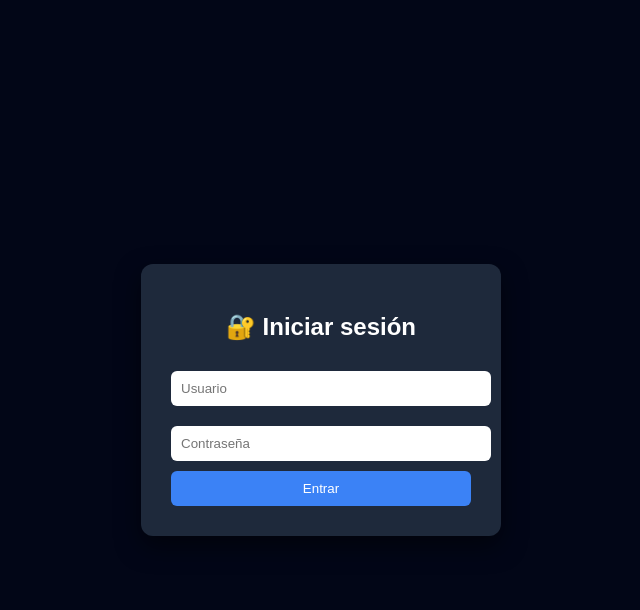
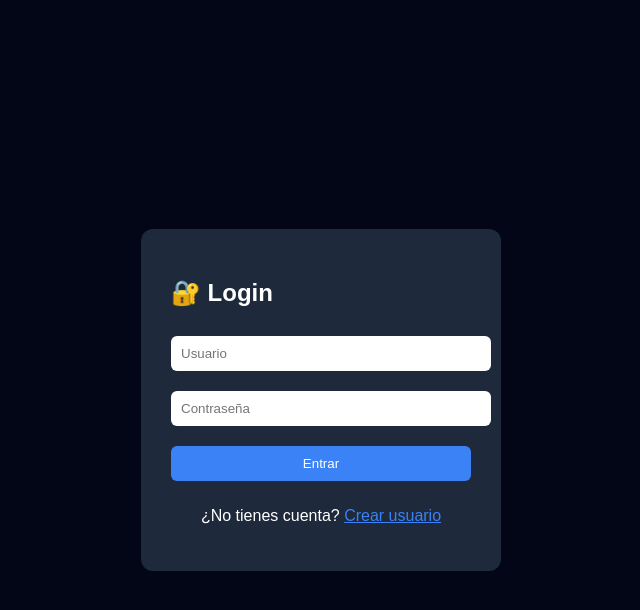
Before and after one commit to juanariasn-cmyk/proyecto-biblioteca, a Flask app: page / in a window 1280 px wide. Shown: the top 610 px of the page, without its empty margins (319-959 px from the left). Run offline with Flask 3, Linux system fonts and the light colour scheme.

Commit message:
Update login.html

```diff
--- a/web_app/templates/login.html
+++ b/web_app/templates/login.html
@@ -2,7 +2,6 @@
 <html>
 <head>
 <title>Login</title>
-
 <style>
 body{
     margin:0;
@@ -14,72 +13,49 @@ body{
     align-items:center;
     height:100vh;
 }
-
-/* CONTENEDOR */
-.login-box{
+.box{
     background:#1e293b;
     padding:30px;
     border-radius:12px;
     width:300px;
-    box-shadow:0 10px 25px rgba(0,0,0,0.5);
 }
-
-/* TITULO */
-h2{
-    text-align:center;
-    margin-bottom:20px;
-}
-
-/* INPUTS */
-input{
+input, button{
     width:100%;
     padding:10px;
     margin:10px 0;
     border:none;
     border-radius:6px;
-    outline:none;
 }
-
-/* BOTON */
 button{
-    width:100%;
-    padding:10px;
     background:#3b82f6;
-    border:none;
     color:white;
-    border-radius:6px;
-    cursor:pointer;
 }
-button:hover{
-    background:#2563eb;
-}
-
-/* ERROR */
 .error{
-    color:#ef4444;
+    color:red;
     text-align:center;
-    margin-bottom:10px;
 }
 </style>
-
 </head>
-
 <body>
 
-<div class="login-box">
-    <h2>🔐 Iniciar sesión</h2>
+<div class="box">
+<h2>🔐 Login</h2>
 
-    <!-- ERROR -->
 {% if error %}
 <p class="error">{{ error }}</p>
 {% endif %}
 
-    <!-- FORM -->
 <form method="POST">
 <input type="text" name="usuario" placeholder="Usuario" required>
 <input type="password" name="password" placeholder="Contraseña" required>
-        <button type="submit">Entrar</button>
+<button>Entrar</button>
 </form>
+
+<p style="text-align:center;">
+¿No tienes cuenta?
+<a href="/registro" style="color:#3b82f6;">Crear usuario</a>
+</p>
+
 </div>
 
 </body>
```
Lines whose indentation alone changed are shown as unchanged.
